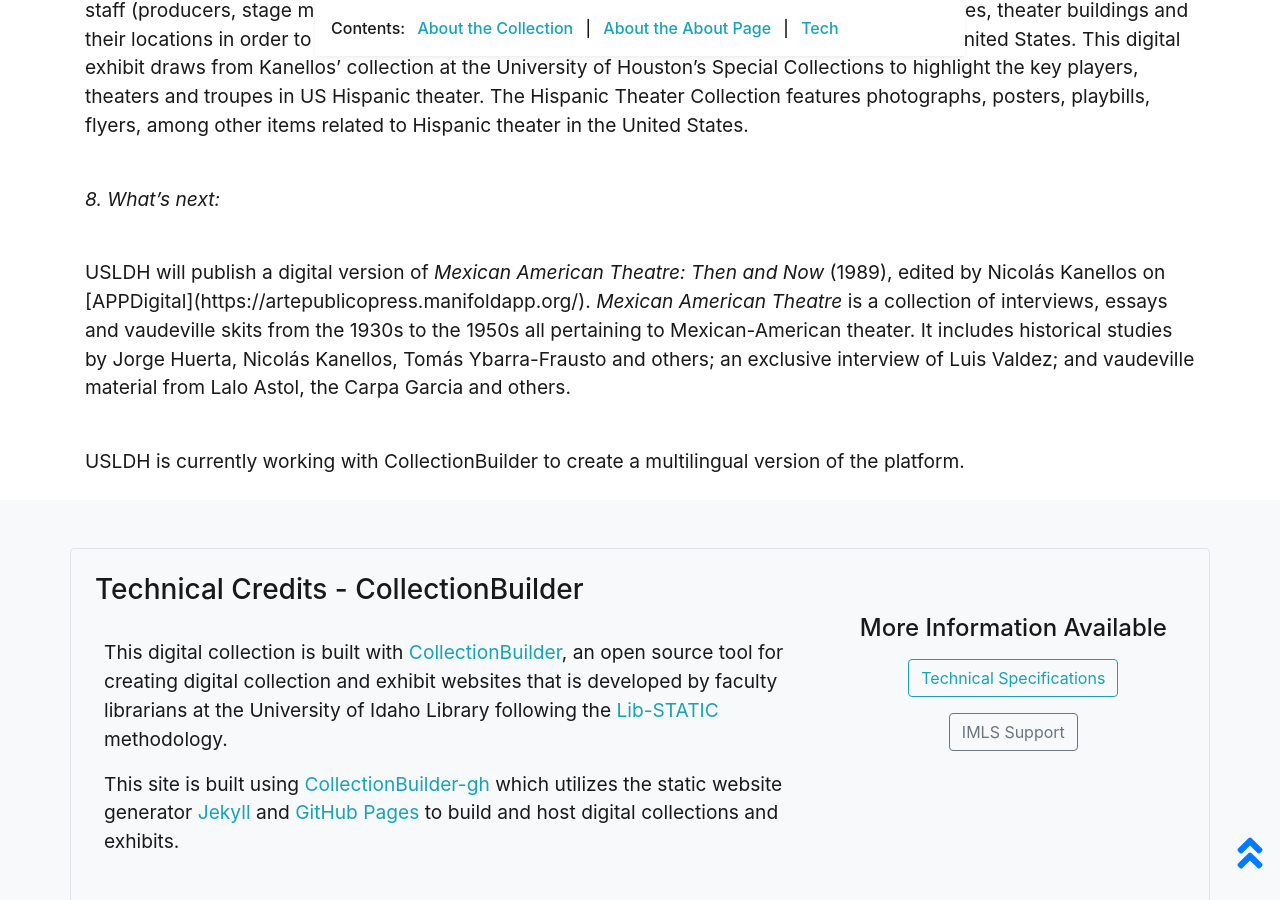
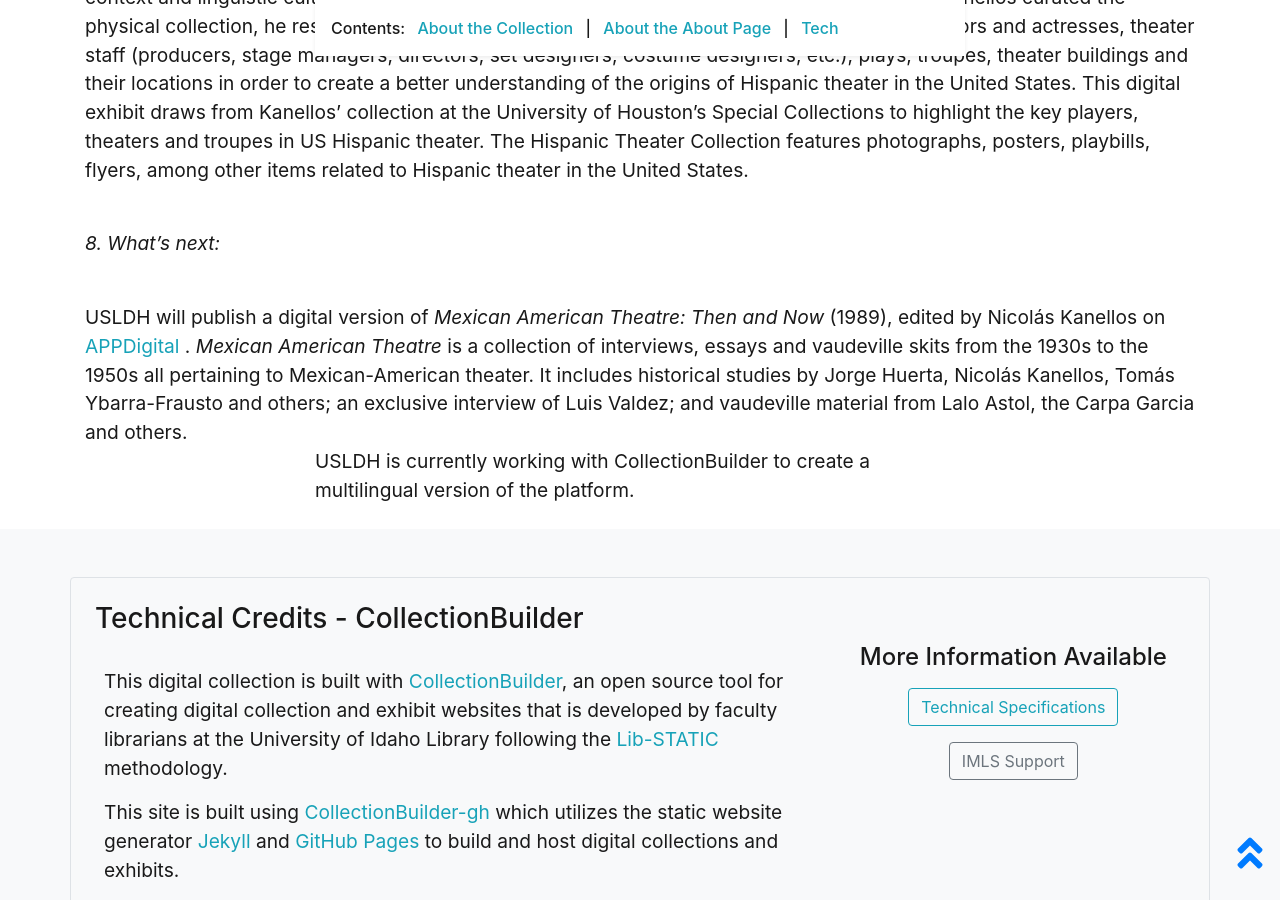
Before and after one commit to RecoveryAPP/hispanictheater, a Jekyll site: the page built from pages/about.md, in a window 1280 px wide and 900 px high, scrolled down 3657 px. Built offline with Jekyll 4.4.1, drawn with Linux system fonts in a browser that asks for light colours.

Commit message:
added link

```diff
--- a/pages/about.md
+++ b/pages/about.md
@@ -25,7 +25,7 @@
   </p>
   <br><i>3. How you did it:</i>
 <p>USLDH staff used CollectionBuilder’s three primary components—a spreadsheet of metadata, a directory of assets, and a configuration file—to build and customize a sustainable, digital exhibit. Research Fellows and interns digitized the items in the collection and USLDH staff, under the direction of Gabriela Baeza Ventura and Lorena Gauthereau. Baeza Ventura and Gauthereau curated an exhibit and created the metadata. Research Fellows and interns researched latitude and longitude data for geolocation. Images were resized to comply with CollectionBuilder specifications. English and Spanish translations were created by Baeza Ventura, Gauthereau and Research Fellow. USLDH used Google Drive to create and organize the metadata in order to mitigate the challenges of working during the COVID-19 pandemic.</p>
-<br><i>People</i> <br>
+<p><i>People</i> <br>
   Gabriela Baeza Ventura, PhD: curation, metadata, translations, editing, protocols <br>
    Lorena Gauthereau, PhD: curation, metadata, translations, editing, protocols<br>
    Nicolás Kanellos, PhD: Collection owner/donor, advisor<br>
@@ -76,7 +76,5 @@
   <br><i>8. What’s next:</i>
 <p>
   </p>
-  <br>USLDH will publish a digital version of <i>Mexican American Theatre: Then and Now</i> (1989), edited by Nicolás Kanellos on [APPDigital](https://artepublicopress.manifoldapp.org/). <i>Mexican American Theatre</i> is a collection of interviews, essays and vaudeville skits from the 1930s to the 1950s all pertaining to Mexican-American theater. It includes historical studies by Jorge Huerta, Nicolás Kanellos, Tomás Ybarra-Frausto and others; an exclusive interview of Luis Valdez; and vaudeville material from Lalo Astol, the Carpa Garcia and others.
- <p>
-  </p>
-<br>USLDH is currently working with CollectionBuilder to create a multilingual version of the platform.
+  <br>USLDH will publish a digital version of <i>Mexican American Theatre: Then and Now</i> (1989), edited by Nicolás Kanellos on <a href="https://artepublicopress.manifoldapp.org/">APPDigital </a>. <i>Mexican American Theatre</i> is a collection of interviews, essays and vaudeville skits from the 1930s to the 1950s all pertaining to Mexican-American theater. It includes historical studies by Jorge Huerta, Nicolás Kanellos, Tomás Ybarra-Frausto and others; an exclusive interview of Luis Valdez; and vaudeville material from Lalo Astol, the Carpa Garcia and others.
+ <p>USLDH is currently working with CollectionBuilder to create a multilingual version of the platform.</p>
```
